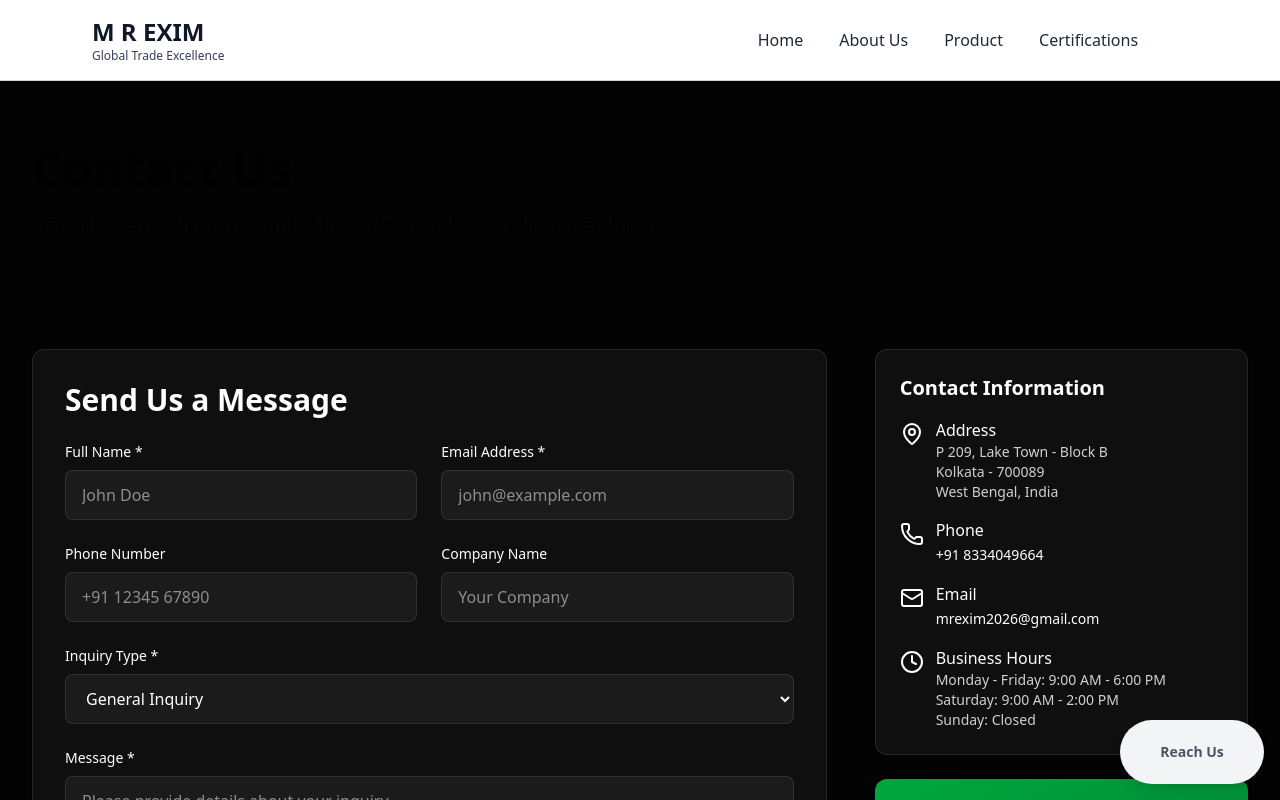
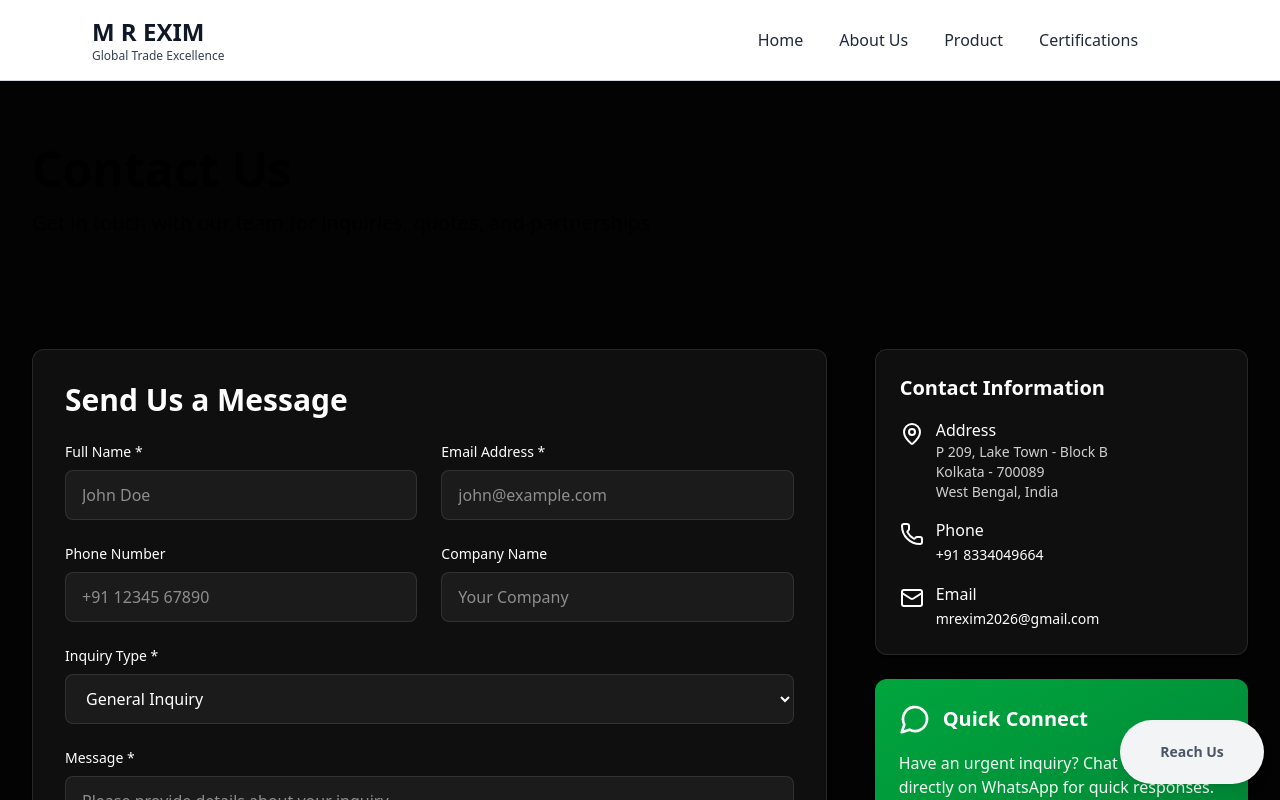
Before and after one commit to Abhigyan9831/Exim, a React (Vite) app: page /contact in a window 1280 px wide. Shown: the top 800 px of the page. Built offline with nearby package versions, Linux system fonts and the light colour scheme.

Commit message:
remove: Business Hours section from Contact page

```diff
--- a/src/app/pages/Contact.tsx
+++ b/src/app/pages/Contact.tsx
@@ -200,17 +200,6 @@ export function Contact() {
                       </a>
                     </div>
                   </div>
-                  <div className="flex items-start gap-3">
-                    <Clock className="w-6 h-6 text-brand-brown flex-shrink-0 mt-1" />
-                    <div>
-                      <div className="font-medium text-white">Business Hours</div>
-                      <div className="text-white/80 text-sm">
-                        Monday - Friday: 9:00 AM - 6:00 PM<br />
-                        Saturday: 9:00 AM - 2:00 PM<br />
-                        Sunday: Closed
-                      </div>
-                    </div>
-                  </div>
                 </div>
               </div>
 
```
